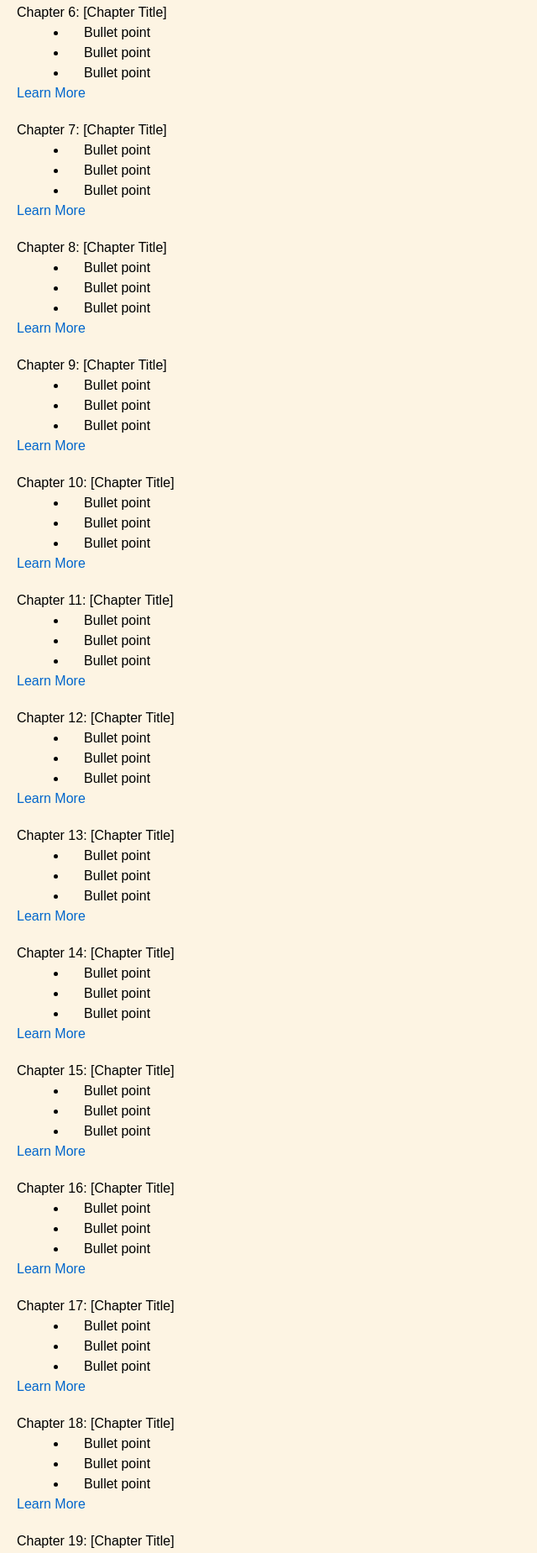
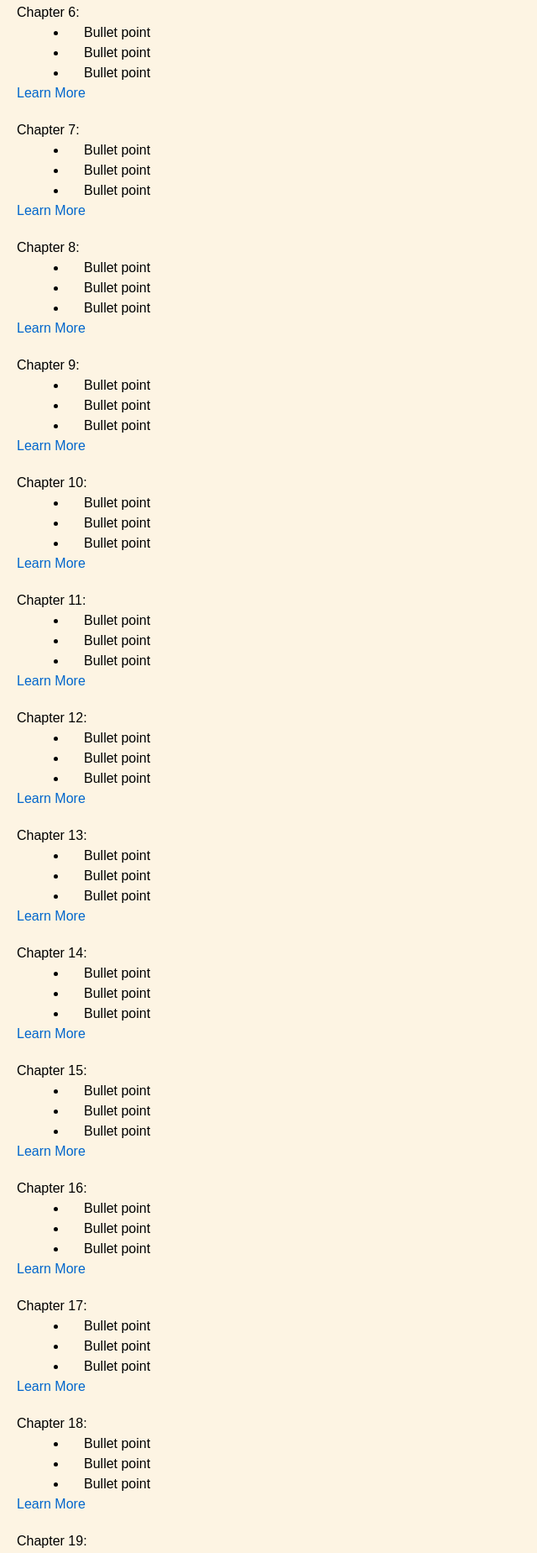
Before and after one commit to EX070694/Darktide, a plain HTML site: page index.html in a window 1280 px wide. Shown: the part 951-2800 px from the top of the page at 84% size, without its empty margins (0-640 px from the left). Drawn offline with Linux system fonts and the light colour scheme.

Commit message:
Update index.html

```diff
--- a/index.html
+++ b/index.html
@@ -72,7 +72,7 @@
     <hr>
 
     <div class="intro">
-        <h1>Setting Changes:</h1>
+        <h1>Settings Changes:</h1>
         <p>This is the introduction section. You can add an overview or background information here.</p>
         <ul>
             <li>Bullet point</li>
@@ -84,7 +84,7 @@
 
     <!-- Chapter 1 -->
     <div class="chapter">
-        <h1>Chapter 1: [Chapter Title]</h1>
+        <h1>Chapter 1:</h1>
         <ul>
             <li>Bullet point</li>
             <li>Bullet point</li>
@@ -95,7 +95,7 @@
 
     <!-- Chapter 2 -->
     <div class="chapter">
-        <h1>Chapter 2: [Chapter Title]</h1>
+        <h1>Chapter 2:</h1>
         <ul>
             <li>Bullet point</li>
             <li>Bullet point</li>
@@ -106,7 +106,7 @@
 
     <!-- Chapter 3 -->
     <div class="chapter">
-        <h1>Chapter 3: [Chapter Title]</h1>
+        <h1>Chapter 3:</h1>
         <ul>
             <li>Bullet point</li>
             <li>Bullet point</li>
@@ -117,7 +117,7 @@
 
     <!-- Chapter 4 -->
     <div class="chapter">
-        <h1>Chapter 4: [Chapter Title]</h1>
+        <h1>Chapter 4:</h1>
         <ul>
             <li>Bullet point</li>
             <li>Bullet point</li>
@@ -128,7 +128,7 @@
 
     <!-- Chapter 5 -->
     <div class="chapter">
-        <h1>Chapter 5: [Chapter Title]</h1>
+        <h1>Chapter 5:</h1>
         <ul>
             <li>Bullet point</li>
             <li>Bullet point</li>
@@ -139,7 +139,7 @@
 
     <!-- Chapter 6 -->
     <div class="chapter">
-        <h1>Chapter 6: [Chapter Title]</h1>
+        <h1>Chapter 6:</h1>
         <ul>
             <li>Bullet point</li>
             <li>Bullet point</li>
@@ -150,7 +150,7 @@
 
     <!-- Chapter 7 -->
     <div class="chapter">
-        <h1>Chapter 7: [Chapter Title]</h1>
+        <h1>Chapter 7:</h1>
         <ul>
             <li>Bullet point</li>
             <li>Bullet point</li>
@@ -161,7 +161,7 @@
 
     <!-- Chapter 8 -->
     <div class="chapter">
-        <h1>Chapter 8: [Chapter Title]</h1>
+        <h1>Chapter 8:</h1>
         <ul>
             <li>Bullet point</li>
             <li>Bullet point</li>
@@ -172,7 +172,7 @@
 
     <!-- Chapter 9 -->
     <div class="chapter">
-        <h1>Chapter 9: [Chapter Title]</h1>
+        <h1>Chapter 9:</h1>
         <ul>
             <li>Bullet point</li>
             <li>Bullet point</li>
@@ -183,7 +183,7 @@
 
     <!-- Chapter 10 -->
     <div class="chapter">
-        <h1>Chapter 10: [Chapter Title]</h1>
+        <h1>Chapter 10:</h1>
         <ul>
             <li>Bullet point</li>
             <li>Bullet point</li>
@@ -194,7 +194,7 @@
 
     <!-- Chapter 11 -->
     <div class="chapter">
-        <h1>Chapter 11: [Chapter Title]</h1>
+        <h1>Chapter 11:</h1>
         <ul>
             <li>Bullet point</li>
             <li>Bullet point</li>
@@ -205,7 +205,7 @@
 
     <!-- Chapter 12 -->
     <div class="chapter">
-        <h1>Chapter 12: [Chapter Title]</h1>
+        <h1>Chapter 12:</h1>
         <ul>
             <li>Bullet point</li>
             <li>Bullet point</li>
@@ -216,7 +216,7 @@
 
     <!-- Chapter 13 -->
     <div class="chapter">
-        <h1>Chapter 13: [Chapter Title]</h1>
+        <h1>Chapter 13:</h1>
         <ul>
             <li>Bullet point</li>
             <li>Bullet point</li>
@@ -227,7 +227,7 @@
 
     <!-- Chapter 14 -->
     <div class="chapter">
-        <h1>Chapter 14: [Chapter Title]</h1>
+        <h1>Chapter 14:</h1>
         <ul>
             <li>Bullet point</li>
             <li>Bullet point</li>
@@ -238,7 +238,7 @@
 
     <!-- Chapter 15 -->
     <div class="chapter">
-        <h1>Chapter 15: [Chapter Title]</h1>
+        <h1>Chapter 15:</h1>
         <ul>
             <li>Bullet point</li>
             <li>Bullet point</li>
@@ -249,7 +249,7 @@
 
     <!-- Chapter 16 -->
     <div class="chapter">
-        <h1>Chapter 16: [Chapter Title]</h1>
+        <h1>Chapter 16:</h1>
         <ul>
             <li>Bullet point</li>
             <li>Bullet point</li>
@@ -260,7 +260,7 @@
 
     <!-- Chapter 17 -->
     <div class="chapter">
-        <h1>Chapter 17: [Chapter Title]</h1>
+        <h1>Chapter 17:</h1>
         <ul>
             <li>Bullet point</li>
             <li>Bullet point</li>
@@ -271,7 +271,7 @@
 
     <!-- Chapter 18 -->
     <div class="chapter">
-        <h1>Chapter 18: [Chapter Title]</h1>
+        <h1>Chapter 18:</h1>
         <ul>
             <li>Bullet point</li>
             <li>Bullet point</li>
@@ -282,7 +282,7 @@
 
     <!-- Chapter 19 -->
     <div class="chapter">
-        <h1>Chapter 19: [Chapter Title]</h1>
+        <h1>Chapter 19:</h1>
         <ul>
             <li>Bullet point</li>
             <li>Bullet point</li>
@@ -293,7 +293,7 @@
 
     <!-- Chapter 20 -->
     <div class="chapter">
-        <h1>Chapter 20: [Chapter Title]</h1>
+        <h1>Chapter 20:</h1>
         <ul>
             <li>Bullet point</li>
             <li>Bullet point</li>
```
